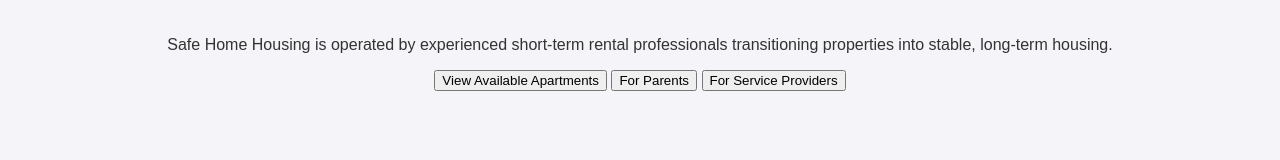
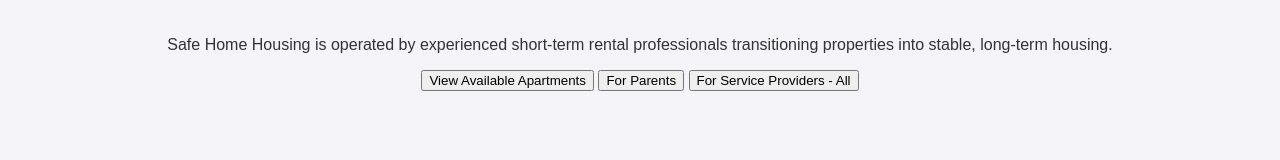
Before and after one commit to SDEngy/SafeHomeHousing.com, a plain HTML site: page index.html in a window 1280 px wide. Shown: the part 167-327 px from the top of the page. Drawn offline with Linux system fonts and the light colour scheme.

Commit message:
Push all recent changes

```diff
--- a/index.html
+++ b/index.html
@@ -16,7 +16,7 @@
         <p>Safe Home Housing is operated by experienced short-term rental professionals transitioning properties into stable, long-term housing.</p>
         <button>View Available Apartments</button>
         <button>For Parents</button>
-        <button>For Service Providers</button>
+        <button>For Service Providers - All</button>
     </main>
     <footer>
         <p>&copy; 2025 Safe Home Housing. All rights reserved.</p>
```
